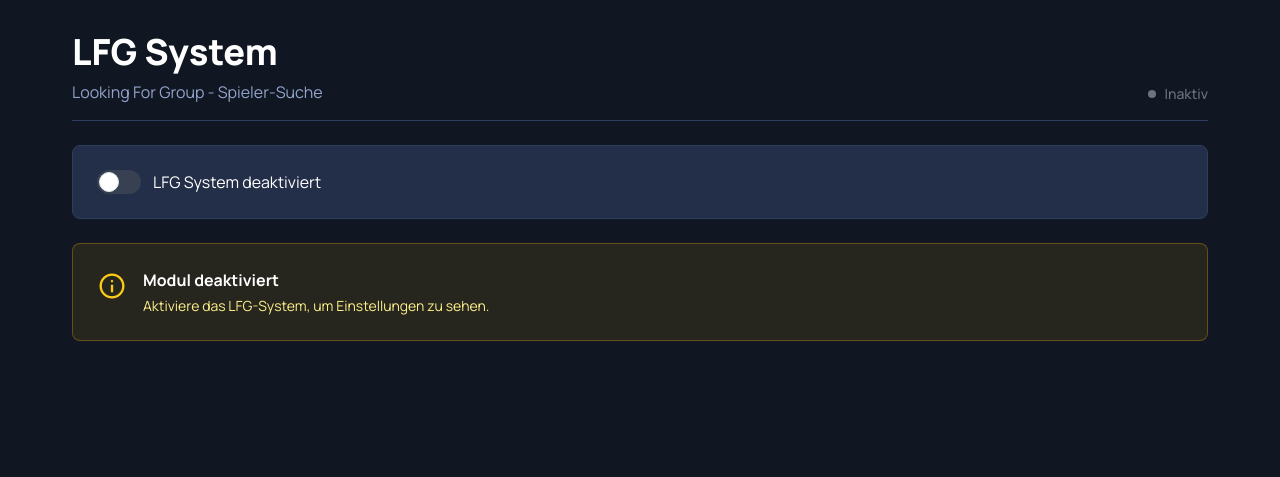
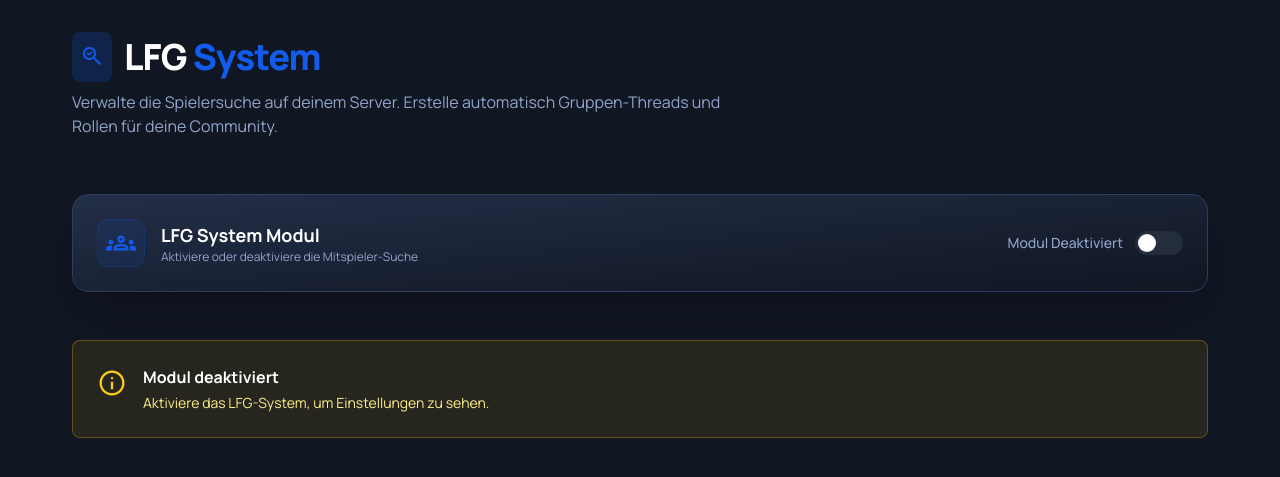
Before and after one commit to L8teNever/L8teBot, a Flask app: template web/templates/lfg.html in a window 1280 px wide. Shown: the top 477 px of the page. Run offline with Flask 3, Linux system fonts and the light colour scheme; the template is opened without the code that fills it, so the values that code supplies are empty; parts of the project's set-up code (start-up, migrations or seed data) failed here and were passed over; some libraries are stand-ins or nearby versions.

Commit message:
v.1.2.6
Fix broken HTML structure and upgrade LFG dashboard UI to premium design

```diff
--- a/version.txt
+++ b/version.txt
@@ -1 +1 @@
-v.1.2.5
+v.1.2.6
--- a/web/templates/lfg.html
+++ b/web/templates/lfg.html
@@ -2,37 +2,51 @@
 {% block title %}LFG System - {{ guild.name }}{% endblock %}
 {% block content %}
 
-<header class="flex flex-wrap justify-between items-end gap-4 pb-4 border-b border-[#2e3e5e]">
-    <div class="flex flex-col gap-2">
-        <h1 class="text-white text-3xl md:text-4xl font-black leading-tight">LFG System</h1>
-        <p class="text-text-secondary text-base">Looking For Group - Spieler-Suche</p>
+<header class="flex flex-col gap-2 mb-8 relative">
+    <div class="absolute -top-10 -left-10 w-40 h-40 bg-primary/10 blur-[100px] rounded-full -z-10"></div>
+    <div class="flex items-center gap-3">
+        <div class="p-2 bg-primary/20 rounded-lg">
+            <span class="material-symbols-outlined text-primary text-2xl">search_check</span>
         </div>
-    <div class="flex items-center gap-2">
-        {% if is_enabled %}
-        <span class="h-2 w-2 rounded-full bg-green-500 animate-pulse"></span>
-        <p class="text-sm font-medium text-green-500">Aktiv</p>
-        {% else %}
-        <span class="h-2 w-2 rounded-full bg-gray-500"></span>
-        <p class="text-sm font-medium text-gray-500">Inaktiv</p>
-        {% endif %}
+        <h1 class="text-white text-3xl md:text-4xl font-black leading-tight tracking-tight">
+            LFG <span class="text-primary">System</span>
+        </h1>
     </div>
+    <p class="text-text-secondary text-base max-w-2xl">
+        Verwalte die Spielersuche auf deinem Server. Erstelle automatisch Gruppen-Threads und Rollen für deine
+        Community.
+    </p>
 </header>
 
-<section class="rounded-lg bg-card-dark border border-[#2e3e5e] overflow-hidden">
-    <div class="p-6">
-        <form action="{{ url_for('toggle_module', guild_id=guild.id) }}" method="post">
+<section
+    class="rounded-2xl bg-gradient-to-br from-card-dark to-background-dark border border-[#2e3e5e] shadow-2xl overflow-hidden mb-6">
+    <div class="p-4 md:p-6 flex flex-col md:flex-row md:items-center justify-between gap-4">
+        <div class="flex items-center gap-4">
+            <div
+                class="h-12 w-12 rounded-xl bg-primary/10 flex items-center justify-center text-primary border border-primary/20">
+                <span class="material-symbols-outlined text-3xl">groups</span>
+            </div>
+            <div>
+                <h2 class="text-white font-bold text-lg">LFG System Modul</h2>
+                <p class="text-text-secondary text-xs">Aktiviere oder deaktiviere die Mitspieler-Suche</p>
+            </div>
+        </div>
+        <form action="{{ url_for('toggle_module', guild_id=guild.id) }}" method="post" class="flex items-center">
             <input type="hidden" name="cog_name" value="LFG">
             <input type="hidden" name="is_enabled" value="{{ 'False' if is_enabled else 'True' }}">
             <input type="hidden" name="redirect_url" value="{{ request.url }}">
-            <label class="flex items-center gap-3 cursor-pointer">
+            <label class="flex items-center gap-3 cursor-pointer group">
+                <span
+                    class="text-sm font-medium transition-colors {{ 'text-primary' if is_enabled else 'text-text-secondary' }}">
+                    {{ 'Modul Aktiv' if is_enabled else 'Modul Deaktiviert' }}
+                </span>
                 <div class="relative inline-flex items-center cursor-pointer">
                     <input type="checkbox" {% if is_enabled %}checked{% endif %} onchange="this.form.submit()"
                         class="sr-only peer">
                     <div
-                        class="w-11 h-6 bg-gray-700 rounded-full peer peer-checked:after:translate-x-full after:content-[''] after:absolute after:top-[2px] after:start-[2px] after:bg-white after:border after:rounded-full after:h-5 after:w-5 after:transition-all peer-checked:bg-primary">
+                        class="w-12 h-6 bg-gray-700/50 backdrop-blur-sm rounded-full peer peer-checked:after:translate-x-full after:content-[''] after:absolute after:top-[3px] after:start-[3px] after:bg-white after:rounded-full after:h-[18px] after:w-[18px] after:transition-all peer-checked:bg-primary shadow-inner">
                     </div>
                 </div>
-                <span class="text-white">LFG System {{ 'aktiviert' if is_enabled else 'deaktiviert' }}</span>
             </label>
         </form>
     </div>
@@ -50,71 +64,98 @@
         <form action="{{ url_for('manage_lfg', guild_id=guild.id) }}" method="post" class="space-y-4">
             <input type="hidden" name="action" value="set_config">
 
+            <div class="space-y-6">
                 <div>
-                <label class="block text-text-secondary text-sm mb-2">Start-Kanal (Button "Spieler suchen")</label>
+                    <label class="block text-text-secondary text-sm mb-2 font-medium">Start-Kanal (Button "Spieler
+                        suchen")</label>
                     <select name="start_channel" required
-                    class="w-full px-4 py-2 rounded-lg bg-background-dark border border-[#2e3e5e] text-white focus:border-primary focus:outline-none">
-                    <option value="" disabled {% if not settings.start_channel_id %}selected{% endif %}>Kanal wählen...
-                    </option>
+                        class="w-full px-4 py-2.5 rounded-lg bg-[#1a2333] border border-[#2e3e5e] text-white focus:border-primary focus:outline-none focus:ring-1 focus:ring-primary transition-all appearance-none cursor-pointer">
+                        <option value="" disabled {% if not settings.start_channel_id %}selected{% endif %}>Kanal
+                            wählen...</option>
                         {% for channel in guild.text_channels|sort(attribute='position') %}
                         <option value="{{ channel.id }}" {% if channel.id==settings.get('start_channel_id') %}selected{%
-                        endif %}>#{{ channel.name }}</option>
+                            endif %}>
+                            #{{ channel.name }}
+                        </option>
                         {% endfor %}
                     </select>
-            </div>
-
-            <p class="text-xs text-text-secondary mt-1">Der Lobby-Thread wird automatisch unter der Start-Nachricht
-                erstellt.</p>
+                    <p class="text-[11px] text-text-secondary mt-2 flex items-center gap-1">
+                        <span class="material-symbols-outlined text-[14px]">info</span>
+                        Der Lobby-Thread wird automatisch unter der Start-Nachricht erstellt.
+                    </p>
                 </div>
 
                 <div>
-        <label class="block text-text-secondary text-sm mb-2">Max. Suchen pro Benutzer</label>
-        <input type="number" name="max_searches" value="{{ settings.get('max_searches_per_user', 3) }}" min="1" max="10"
-            class="w-full px-4 py-2 rounded-lg bg-background-dark border border-[#2e3e5e] text-white focus:border-primary focus:outline-none">
+                    <label class="block text-text-secondary text-sm mb-2 font-medium">Max. Suchen pro Benutzer</label>
+                    <div class="relative">
+                        <input type="number" name="max_searches" value="{{ settings.get('max_searches_per_user', 3) }}"
+                            min="1" max="10"
+                            class="w-full px-4 py-2.5 rounded-lg bg-[#1a2333] border border-[#2e3e5e] text-white focus:border-primary focus:outline-none focus:ring-1 focus:ring-primary transition-all">
+                    </div>
                 </div>
 
                 <button type="submit"
-        class="w-full px-4 py-2 rounded-lg bg-primary hover:bg-blue-600 text-white font-bold transition-colors">
-        Speichern
+                    class="w-full px-4 py-3 rounded-lg bg-primary hover:bg-blue-600 text-white font-bold transition-all shadow-lg shadow-primary/20 flex items-center justify-center gap-2">
+                    <span class="material-symbols-outlined">save</span>
+                    Änderungen speichern
                 </button>
+            </div>
         </form>
     </div>
 </section>
 
-<section class="rounded-lg bg-card-dark border border-[#2e3e5e] overflow-hidden">
-    <div class="p-6 border-b border-[#2e3e5e]">
+<section class="rounded-2xl bg-card-dark border border-[#2e3e5e] overflow-hidden">
+    <div class="p-6 border-b border-[#2e3e5e] bg-white/5">
         <h2 class="text-white text-xl font-bold flex items-center gap-2">
-            <span class="material-symbols-outlined">info</span>
+            <span class="material-symbols-outlined text-primary">help</span>
             Wie funktioniert's?
         </h2>
     </div>
-    <div class="p-6 space-y-4 text-text-secondary text-sm">
-        <div class="flex gap-3">
-            <span class="material-symbols-outlined text-primary">looks_one</span>
+    <div class="p-6">
+        <div class="grid md:grid-cols-2 gap-6">
+            <div
+                class="flex gap-4 p-4 rounded-xl bg-white/5 border border-white/5 hover:border-primary/20 transition-all">
+                <div
+                    class="h-10 w-10 shrink-0 rounded-lg bg-primary/10 flex items-center justify-center text-primary font-bold">
+                    1</div>
                 <div>
-                <p class="text-white font-bold mb-1">Suche erstellen</p>
-                <p>User klicken im Start-Kanal auf "Spieler suchen" und füllen das Formular aus.</p>
+                    <h3 class="text-white font-bold mb-1">Suche erstellen</h3>
+                    <p class="text-text-secondary text-xs leading-relaxed">User klicken im Start-Kanal auf "Spieler
+                        suchen" und füllen das Formular aus.</p>
                 </div>
             </div>
-        <div class="flex gap-3">
-            <span class="material-symbols-outlined text-primary">looks_two</span>
+            <div
+                class="flex gap-4 p-4 rounded-xl bg-white/5 border border-white/5 hover:border-primary/20 transition-all">
+                <div
+                    class="h-10 w-10 shrink-0 rounded-lg bg-primary/10 flex items-center justify-center text-primary font-bold">
+                    2</div>
                 <div>
-                <p class="text-white font-bold mb-1">Automatische Gruppe</p>
-                <p>Der Bot erstellt eine einzigartige Rolle und einen privaten Thread für die Gruppe.</p>
+                    <h3 class="text-white font-bold mb-1">Automatische Gruppe</h3>
+                    <p class="text-text-secondary text-xs leading-relaxed">Der Bot erstellt eine einzigartige Rolle und
+                        einen privaten Thread für die Gruppe.</p>
                 </div>
             </div>
-        <div class="flex gap-3">
-            <span class="material-symbols-outlined text-primary">looks_3</span>
+            <div
+                class="flex gap-4 p-4 rounded-xl bg-white/5 border border-white/5 hover:border-primary/20 transition-all">
+                <div
+                    class="h-10 w-10 shrink-0 rounded-lg bg-primary/10 flex items-center justify-center text-primary font-bold">
+                    3</div>
                 <div>
-                <p class="text-white font-bold mb-1">Beitreten</p>
-                <p>Andere User sehen die Suche im Lobby-Thread und können beitreten.</p>
+                    <h3 class="text-white font-bold mb-1">Beitreten</h3>
+                    <p class="text-text-secondary text-xs leading-relaxed">Andere User sehen die Suche im Lobby-Thread
+                        und können per Button beitreten.</p>
                 </div>
             </div>
-        <div class="flex gap-3">
-            <span class="material-symbols-outlined text-primary">looks_4</span>
+            <div
+                class="flex gap-4 p-4 rounded-xl bg-white/5 border border-white/5 hover:border-primary/20 transition-all">
+                <div
+                    class="h-10 w-10 shrink-0 rounded-lg bg-primary/10 flex items-center justify-center text-primary font-bold">
+                    4</div>
                 <div>
-                <p class="text-white font-bold mb-1">Automatisches Cleanup</p>
-                <p>Wenn die Suche beendet wird, werden Rolle und Thread automatisch gelöscht/archiviert.</p>
+                    <h3 class="text-white font-bold mb-1">Cleanup</h3>
+                    <p class="text-text-secondary text-xs leading-relaxed">Wenn die Suche beendet wird, werden Rolle und
+                        Thread automatisch gelöscht/archiviert.</p>
+                </div>
             </div>
         </div>
     </div>
```
Lines whose indentation alone changed are shown as unchanged.
